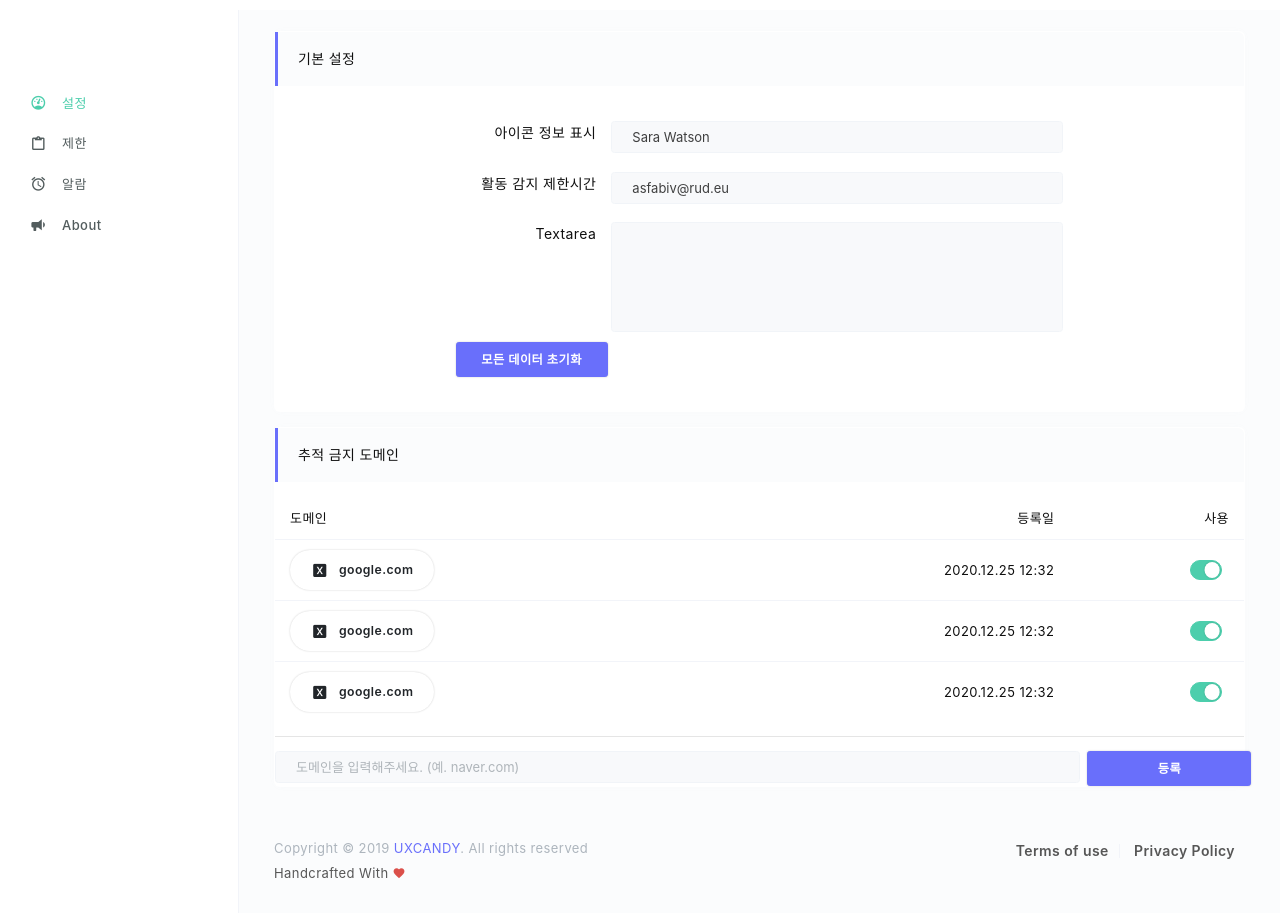
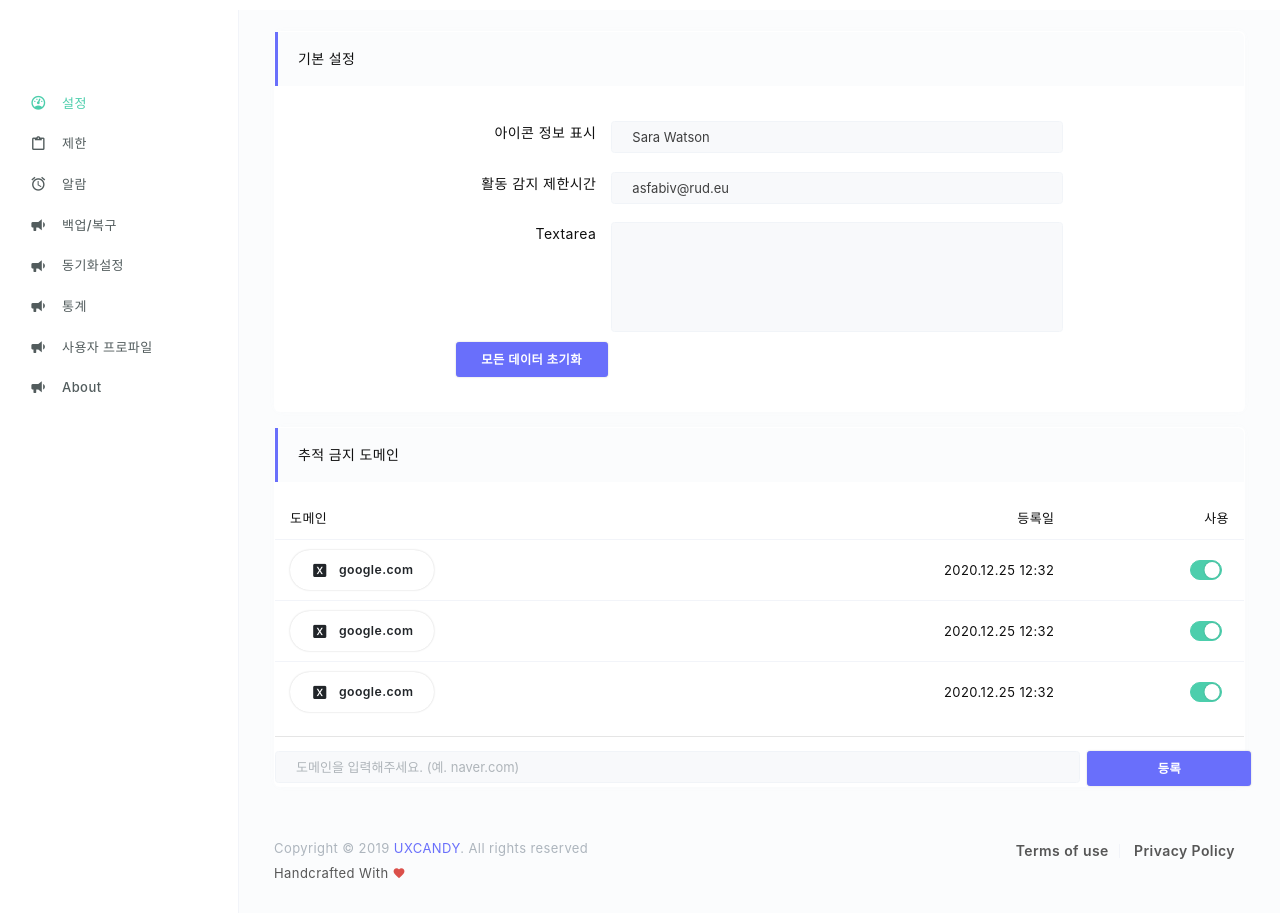
Before and after one commit to yongteak/chrome_ex_working, a browser extension: page static/options/options.html in a window 1280 px wide. Drawn offline with Linux system fonts and the light colour scheme.

Commit message:
update manu

```diff
--- a/static/options/options.html
+++ b/static/options/options.html
@@ -36,6 +36,34 @@
           <a id="view3" nohref>
             <span class="link-title">알람</span>
             <em class="mdi mdi-alarm link-icon"></em>
+          </a>
+        </li>
+
+        <li class="tablink">
+          <a id="view6" nohref>
+            <span class="link-title">백업/복구</span>
+            <em class="mdi mdi-bullhorn link-icon"></em>
+          </a>
+        </li>
+
+        <li class="tablink">
+          <a id="view7" nohref>
+            <span class="link-title">동기화설정</span>
+            <em class="mdi mdi-bullhorn link-icon"></em>
+          </a>
+        </li>
+
+        <li class="tablink">
+          <a id="view7" nohref>
+            <span class="link-title">통계</span>
+            <em class="mdi mdi-bullhorn link-icon"></em>
+          </a>
+        </li>
+
+        <li class="tablink">
+          <a id="view7" nohref>
+            <span class="link-title">사용자 프로파일</span>
+            <em class="mdi mdi-bullhorn link-icon"></em>
           </a>
         </li>
 
```
